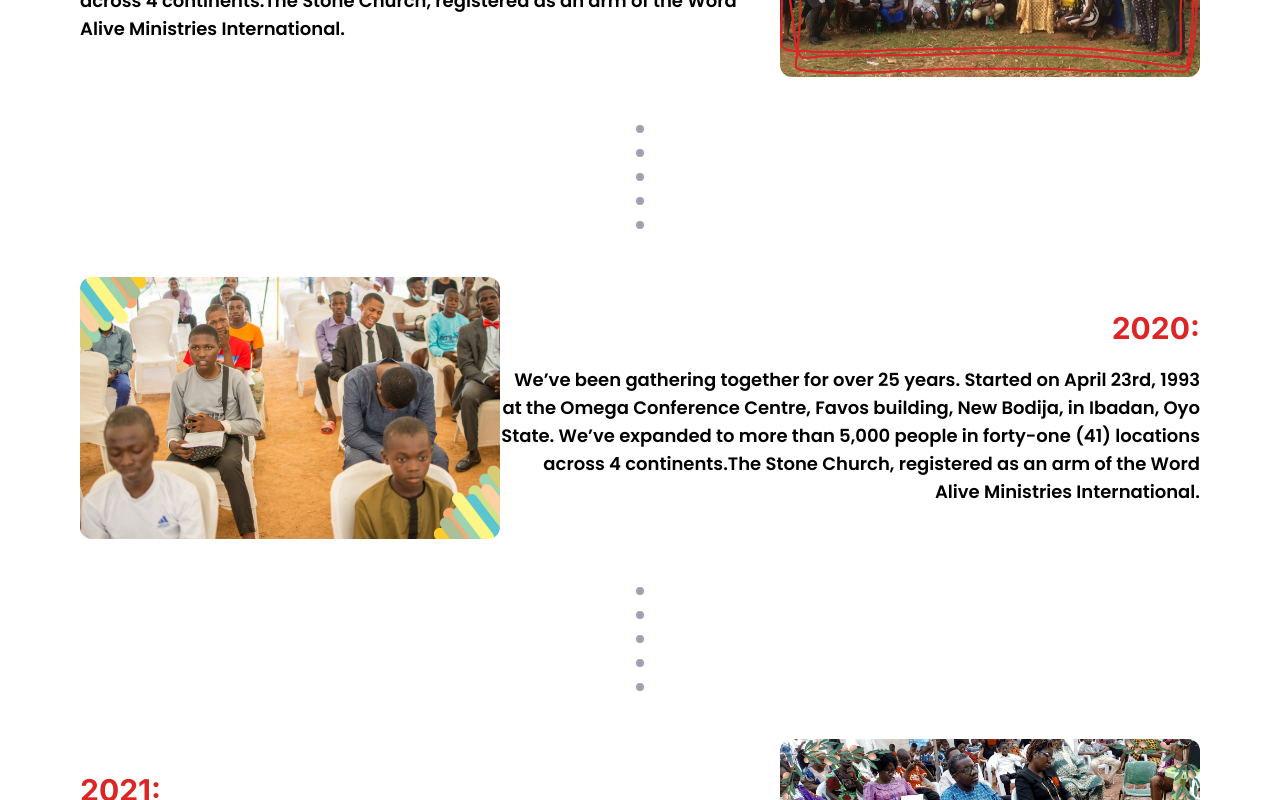
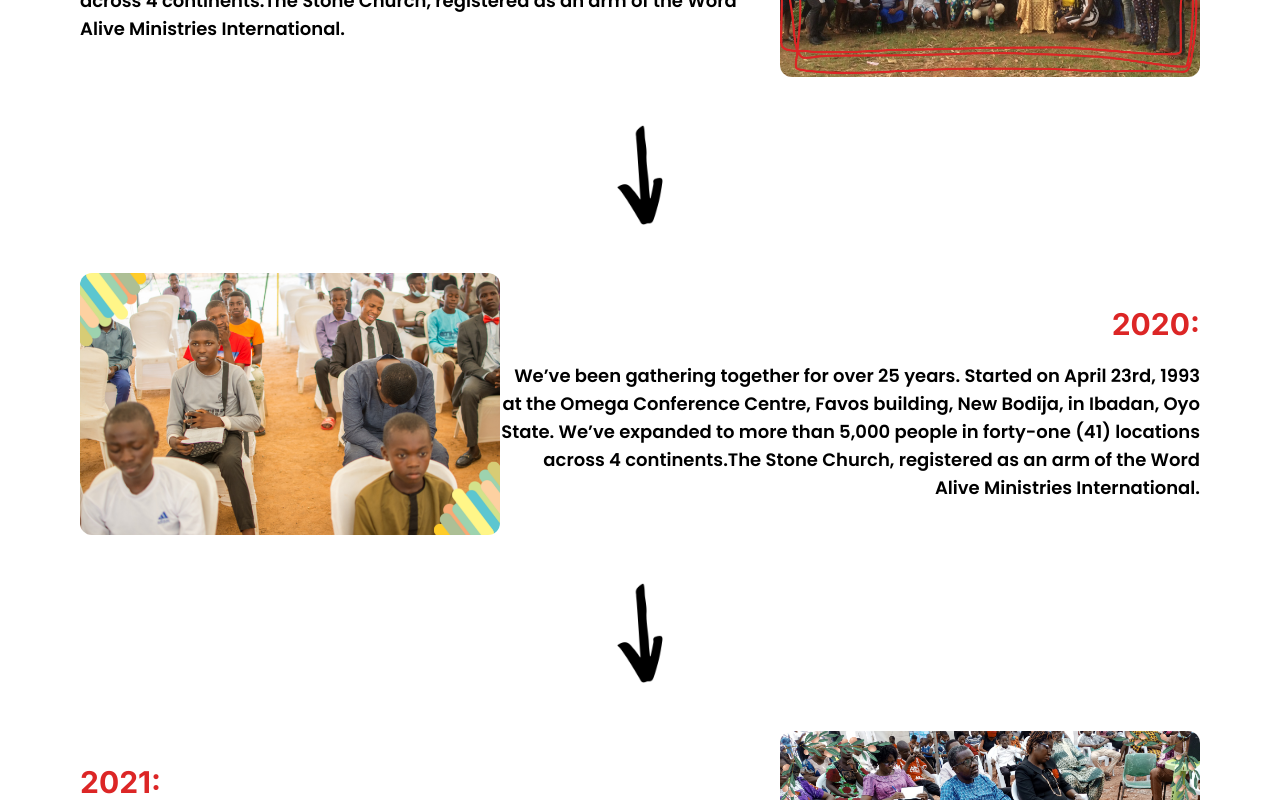
Before and after one commit to Ola4606/tsc-agugu, a React (Create React App) app: page / in a window 1280 px wide. Shown: the part 2820-3620 px from the top of the page. Built offline with nearby package versions, Linux system fonts and the light colour scheme.

Commit message:
added arrow down

```diff
--- a/src/components/growth/TimelineThread.tsx
+++ b/src/components/growth/TimelineThread.tsx
@@ -1,13 +1,10 @@
 import React from "react";
+import ArrowDown from "../../images/arrow.png";
 
 function TimelineThread() {
   return (
     <div className="flex flex-col justify-center items-center my-12">
-      <div className="timeline-thread-bubble-first"></div>
-      <div className="timeline-thread-bubble"></div>
-      <div className="timeline-thread-bubble"></div>
-      <div className="timeline-thread-bubble"></div>
-      <div className="timeline-thread-bubble"></div>
+      <img src={ArrowDown} alt="" className="w-[100px] h-auto rounded-xl" />
     </div>
   );
 }
--- a/src/index.css
+++ b/src/index.css
@@ -640,6 +640,10 @@ video {
   width: 500px;
 }
 
+.w-\[100px\]{
+  width: 100px;
+}
+
 .list-inside{
   list-style-position: inside;
 }
@@ -853,22 +857,13 @@ video {
   color: rgb(55 65 81 / var(--tw-text-opacity));
 }
 
-.timeline-thread-bubble-first{
-  height: 0.5rem;
-  width: 0.5rem;
-  border-radius: 9999px;
-  --tw-bg-opacity: 1;
-  background-color: rgb(156 163 175 / var(--tw-bg-opacity));
+/* .timeline-thread-bubble-first {
+  @apply rounded-full bg-gray-400 w-2 h-2
 }
 
-.timeline-thread-bubble{
-  margin-top: 1rem;
-  height: 0.5rem;
-  width: 0.5rem;
-  border-radius: 9999px;
-  --tw-bg-opacity: 1;
-  background-color: rgb(156 163 175 / var(--tw-bg-opacity));
-}
+.timeline-thread-bubble {
+  @apply rounded-full bg-gray-400 w-2 h-2 mt-4
+} */
 
 @media (min-width: 420px){
   .xsm\:max-w-\[300px\]{
--- a/src/input.css
+++ b/src/input.css
@@ -12,10 +12,10 @@
   @apply font-casual font-bold text-gray-700;
 }
 
-.timeline-thread-bubble-first {
+/* .timeline-thread-bubble-first {
   @apply rounded-full bg-gray-400 w-2 h-2
 }
 
 .timeline-thread-bubble {
   @apply rounded-full bg-gray-400 w-2 h-2 mt-4
-}
+} */
```
Also changed, not shown: src/images/arrow.png (added).
